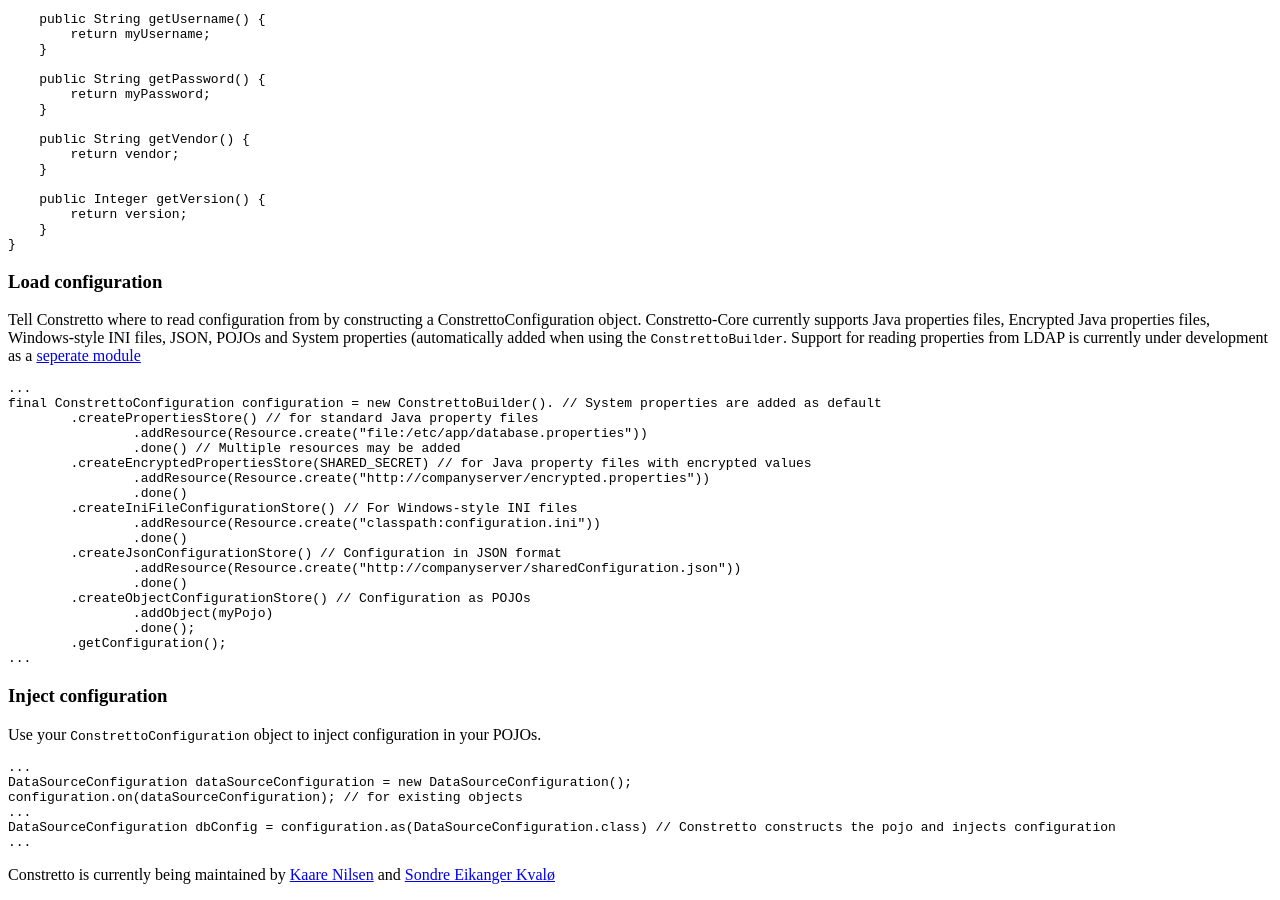
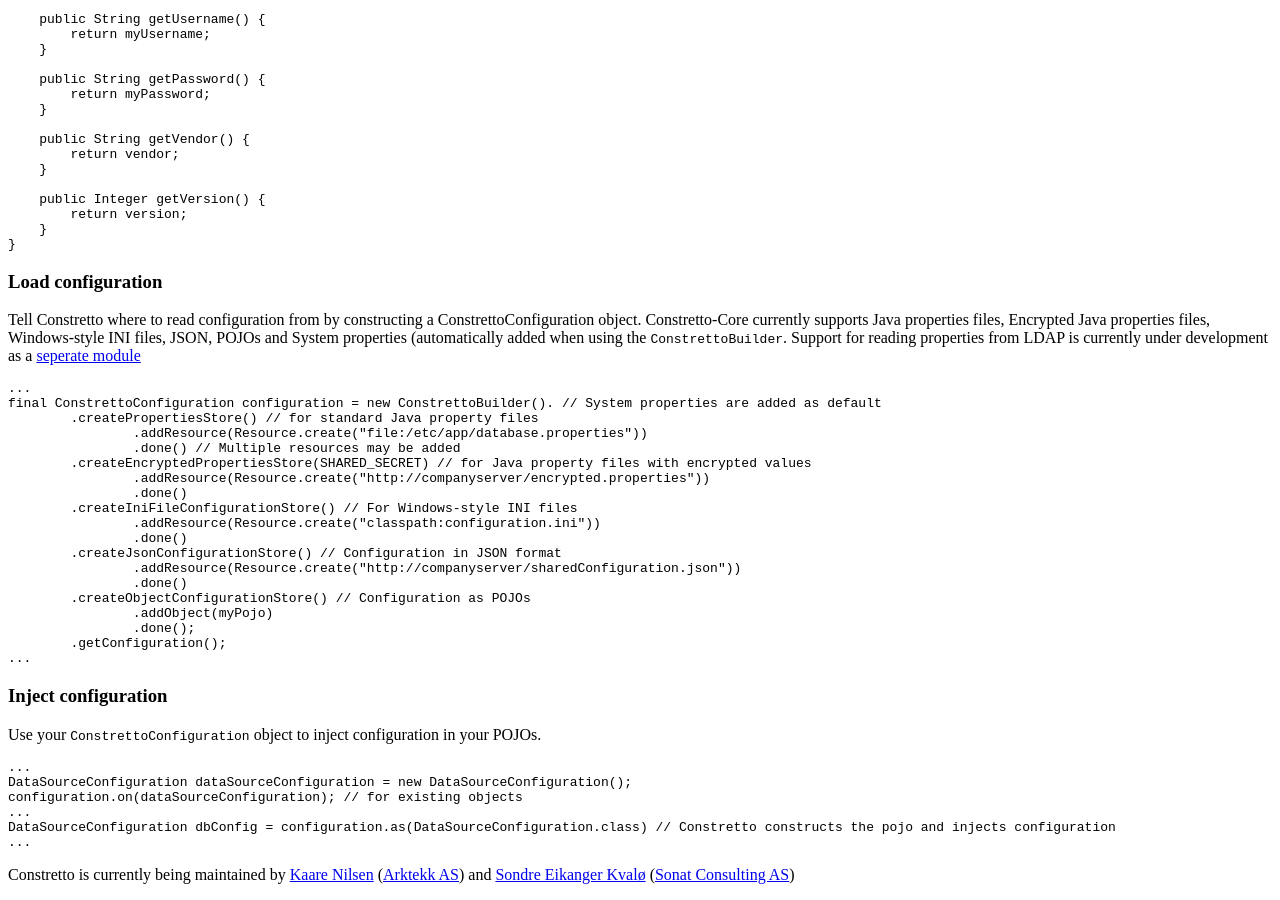
Before and after one commit to constretto/constretto.github.com, a Jekyll site: the page built from index.html, in a window 1280 px wide and 900 px high, scrolled down 1213 px. Built offline with Jekyll 4.4.1, drawn with Linux system fonts in a browser that asks for light colours; nearby versions of some CDN libraries; Markdown is read by kramdown in place of the engine named in the settings; a style sheet for code colours, icons or effects is not loaded.

Commit message:
extending footer

```diff
--- a/_layouts/default.html
+++ b/_layouts/default.html
@@ -4,8 +4,6 @@
 	<meta charset="UTF-8">
 	<link rel="stylesheet" href="//netdna.bootstrapcdn.com/twitter-bootstrap/2.3.1/css/bootstrap-combined.no-icons.min.css" />
 	<link rel="stylesheet" href="//netdna.bootstrapcdn.com/font-awesome/3.0.2/css/font-awesome.css" >
-	<script type="text/javascript" src="http://code.jquery.com/jquery-1.9.1.min.js"></script>
-	<script type="text/javascript" src="//netdna.bootstrapcdn.com/twitter-bootstrap/2.3.1/js/bootstrap.min.js"></script>
 	<title>{{ page.title }}</title>
 
 </head>
@@ -40,9 +38,12 @@
 	</div>
 	<div class="offset2 span10">
 		<footer><p>
-			Constretto is currently being maintained by <a href="//github.com/kaarenilsen">Kaare Nilsen</a> and <a href="//github.com/zapodot">Sondre Eikanger Kvalø</a>
-		</p></footer>
+			Constretto is currently being maintained by <a href="//github.com/kaarenilsen">Kaare Nilsen</a> (<a href="http://arktekk.no/" target="_blank">Arktekk AS</a>) and <a href="//github.com/zapodot">Sondre Eikanger Kvalø</a> (<a href="http://sonat.no" target="_blank">Sonat Consulting AS</a>)
+		</p>
+		</footer>
 	</div>
 </div>
+<script type="text/javascript" src="http://code.jquery.com/jquery-1.9.1.min.js"></script>
+<script type="text/javascript" src="//netdna.bootstrapcdn.com/twitter-bootstrap/2.3.1/js/bootstrap.min.js"></script>
 </body>
 </html>
```
